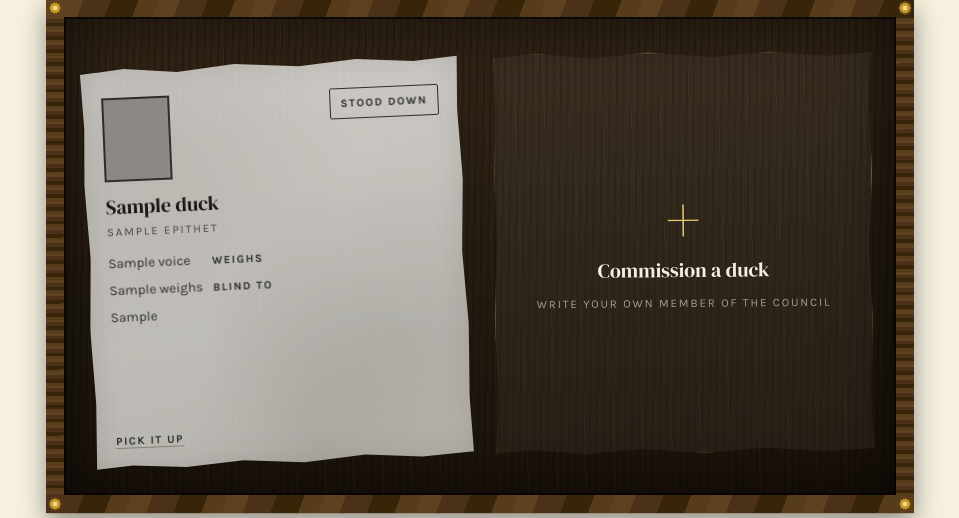
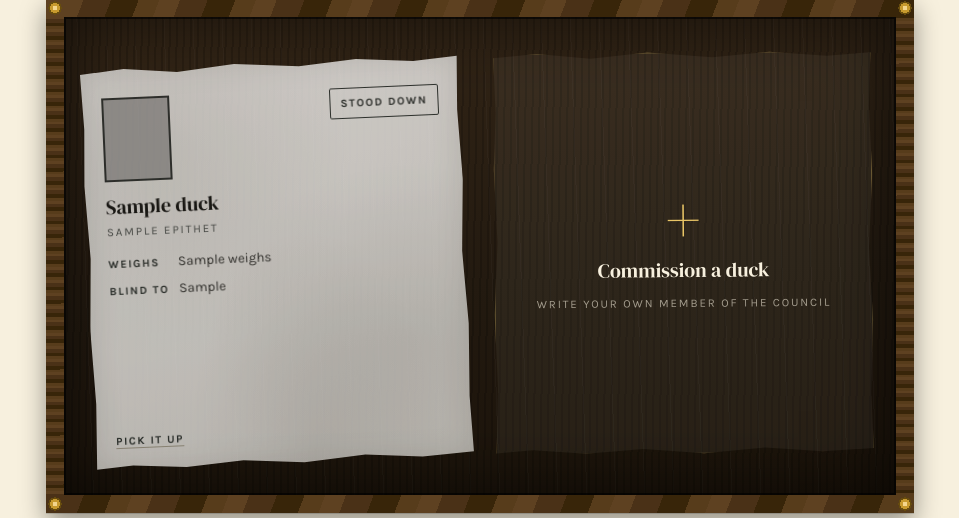
Before and after one commit to Blankscreen-exe/The-Duck-Council, a Python web app: template app/templates/bench.html in a window 1280 px wide. Shown: the part 530-1048 px from the top of the page, without its empty margins (160-1119 px from the left). Run offline with Jinja, Linux system fonts and the light colour scheme; the template is opened without the code that fills it: most values are stand-ins (such as "Sample title", 1, 10 or a date in 2020); some libraries are stand-ins or nearby versions; some web fonts are replaced; grey boxes are pictures that could not be loaded.

Commit message:
Fix Bench cards showing their hidden voice text
Each Bench card carries a hidden "Voice" entry for its picked-up copy. The
line-clamp rule on descriptions set `display`, which overrode the `hidden`
attribute, so the voice text appeared on every card while its label stayed
hidden. That shifted the grid by one cell, putting each label to the right
of its text and crowding the card. `[hidden]` now always wins.

```diff
--- a/app/static/css/council.css
+++ b/app/static/css/council.css
@@ -22,6 +22,9 @@
 }
 
 *, *::before, *::after { box-sizing: border-box; margin: 0; padding: 0; }
+/* `hidden` must always win. Without this, any rule that sets `display` (such as the
+   line-clamp on Bench descriptions) silently shows an element meant to stay hidden. */
+[hidden] { display: none !important; }
 html { color-scheme: light; }
 body { background: var(--cream); color: var(--ink); font-family: var(--sans); line-height: 1.55; }
 .wrap { max-width: 900px; margin: 0 auto; padding: 0 16px; }
```
